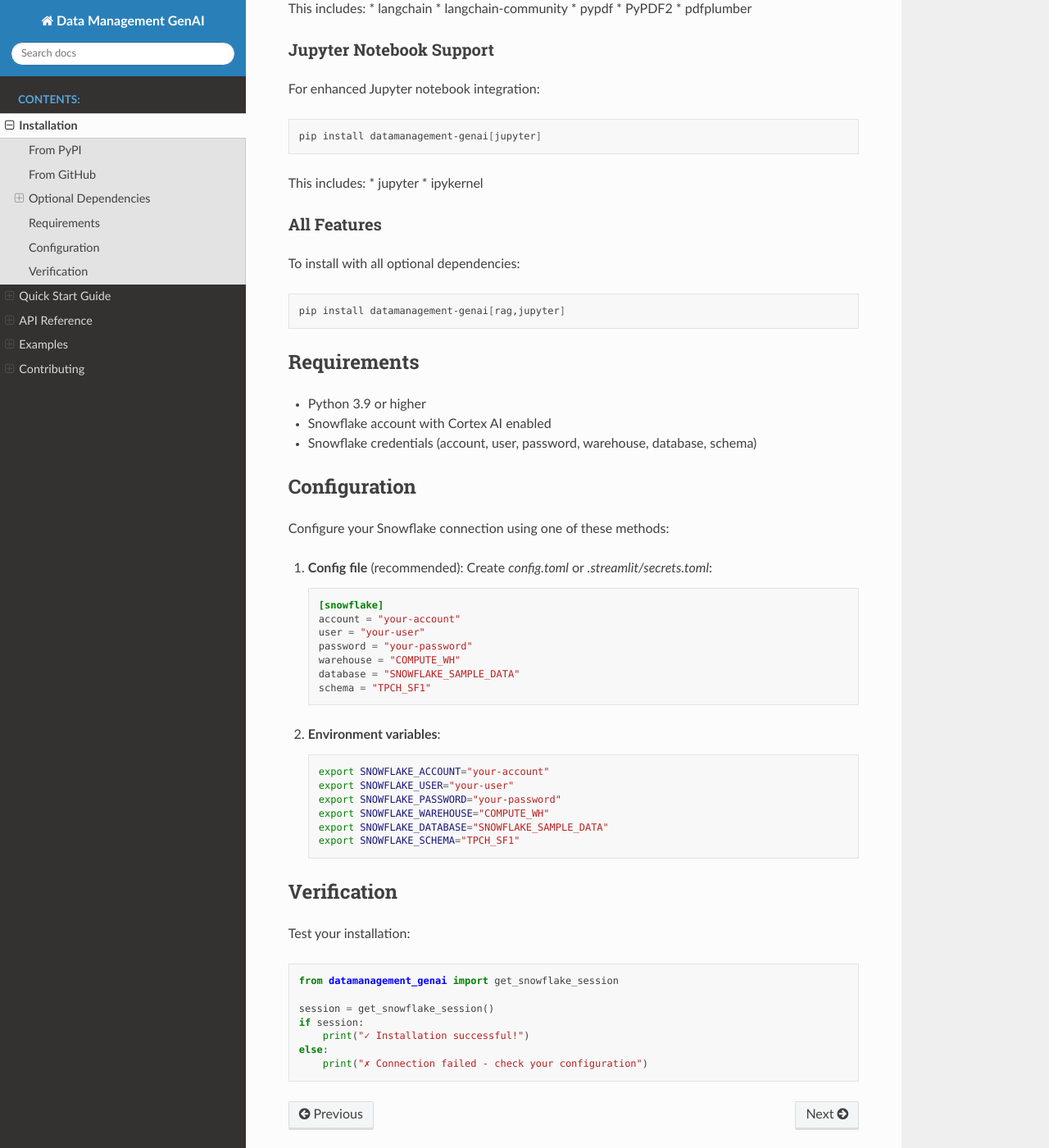
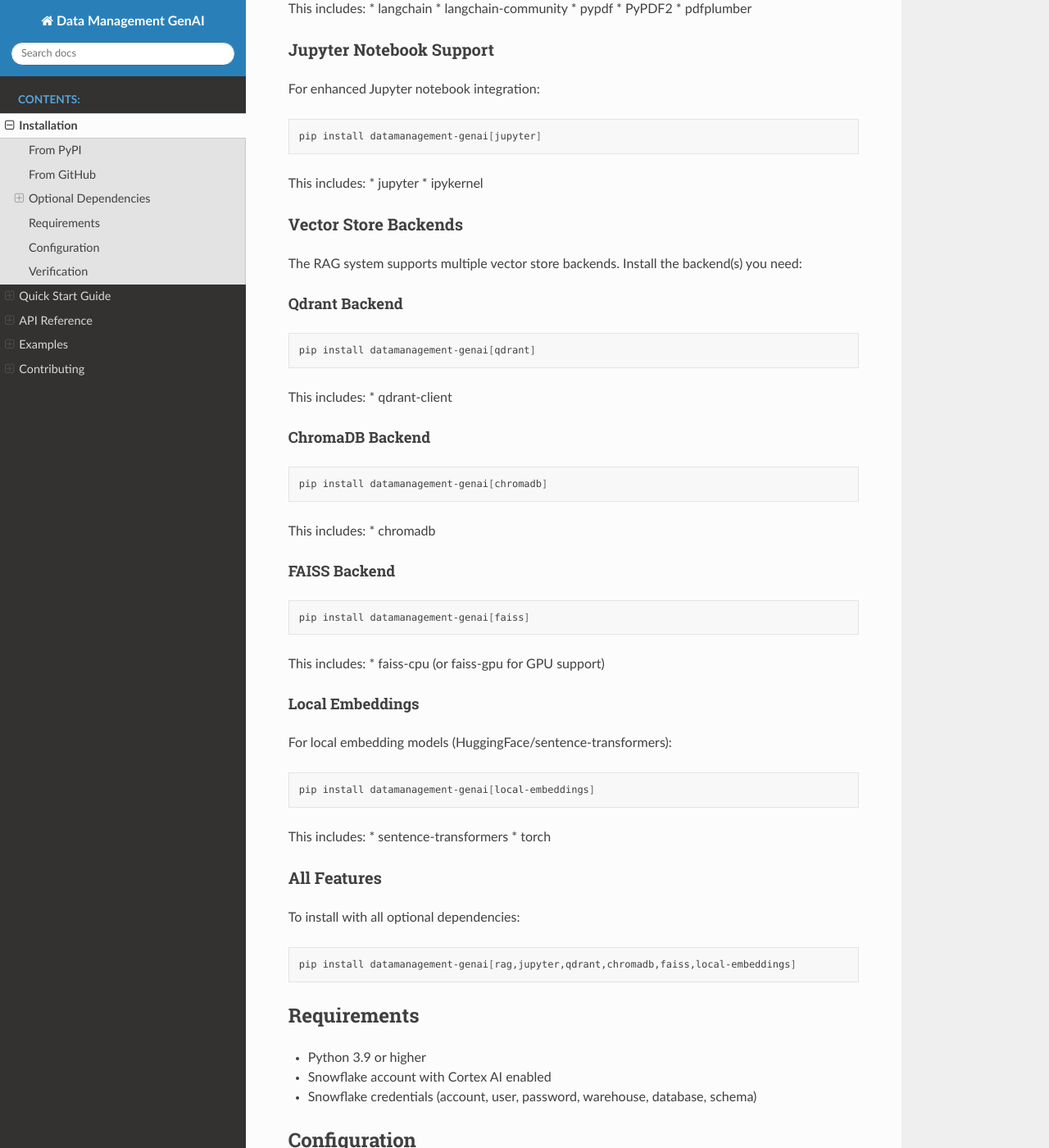
Before and after one commit to YavinOwens/DMP_pypi_poc, a Sphinx documentation site: the page built from docs/installation.rst, in a window 1280 px wide and 1400 px high, scrolled down 723 px. Shown: the whole window at 82% size. Built offline with Sphinx 7.4.7 and the Read the Docs theme 3.1.0, drawn with Linux system fonts in a browser that asks for light colours.

Commit message:
Update documentation for multi-backend RAG support
- Add backend dependencies (qdrant, chromadb, faiss) to .readthedocs.yaml
- Add comprehensive API documentation for all vector store backends
- Update installation docs with backend options
- Update main index to highlight multi-backend support

```diff
--- a/docs/installation.rst
+++ b/docs/installation.rst
@@ -51,6 +51,54 @@
 * jupyter
 * ipykernel
 
+Vector Store Backends
+~~~~~~~~~~~~~~~~~~~~
+
+The RAG system supports multiple vector store backends. Install the backend(s) you need:
+
+Qdrant Backend
+^^^^^^^^^^^^^^
+
+.. code-block:: bash
+
+   pip install datamanagement-genai[qdrant]
+
+This includes:
+* qdrant-client
+
+ChromaDB Backend
+^^^^^^^^^^^^^^^^
+
+.. code-block:: bash
+
+   pip install datamanagement-genai[chromadb]
+
+This includes:
+* chromadb
+
+FAISS Backend
+^^^^^^^^^^^^^
+
+.. code-block:: bash
+
+   pip install datamanagement-genai[faiss]
+
+This includes:
+* faiss-cpu (or faiss-gpu for GPU support)
+
+Local Embeddings
+^^^^^^^^^^^^^^^^
+
+For local embedding models (HuggingFace/sentence-transformers):
+
+.. code-block:: bash
+
+   pip install datamanagement-genai[local-embeddings]
+
+This includes:
+* sentence-transformers
+* torch
+
 All Features
 ~~~~~~~~~~~~
 
@@ -58,7 +106,7 @@
 
 .. code-block:: bash
 
-   pip install datamanagement-genai[rag,jupyter]
+   pip install datamanagement-genai[rag,jupyter,qdrant,chromadb,faiss,local-embeddings]
 
 Requirements
 ------------
```
Also changed, not shown: docs/api/index.rst (+67 -0 lines), docs/index.rst (+6 -2 lines), .readthedocs.yaml.
